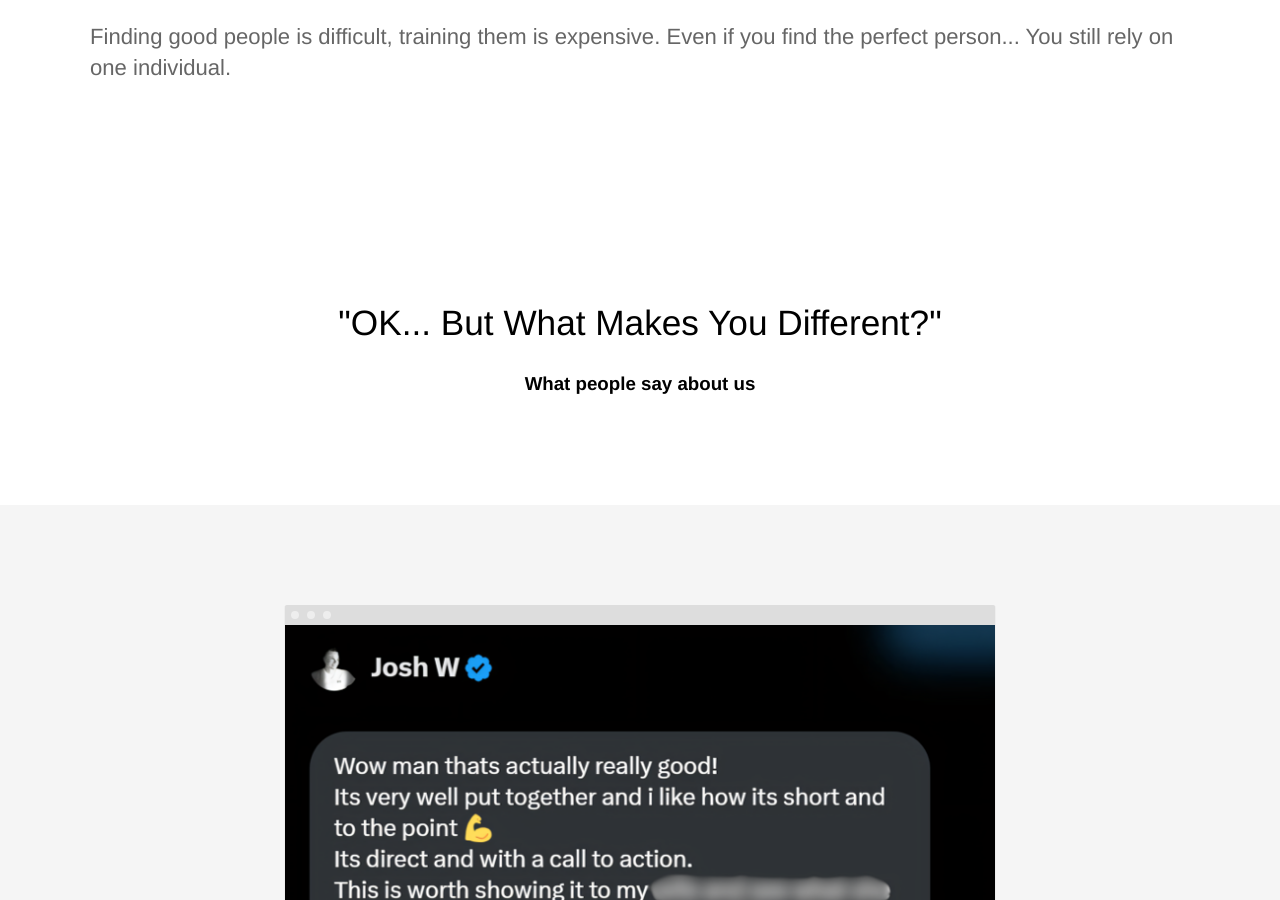
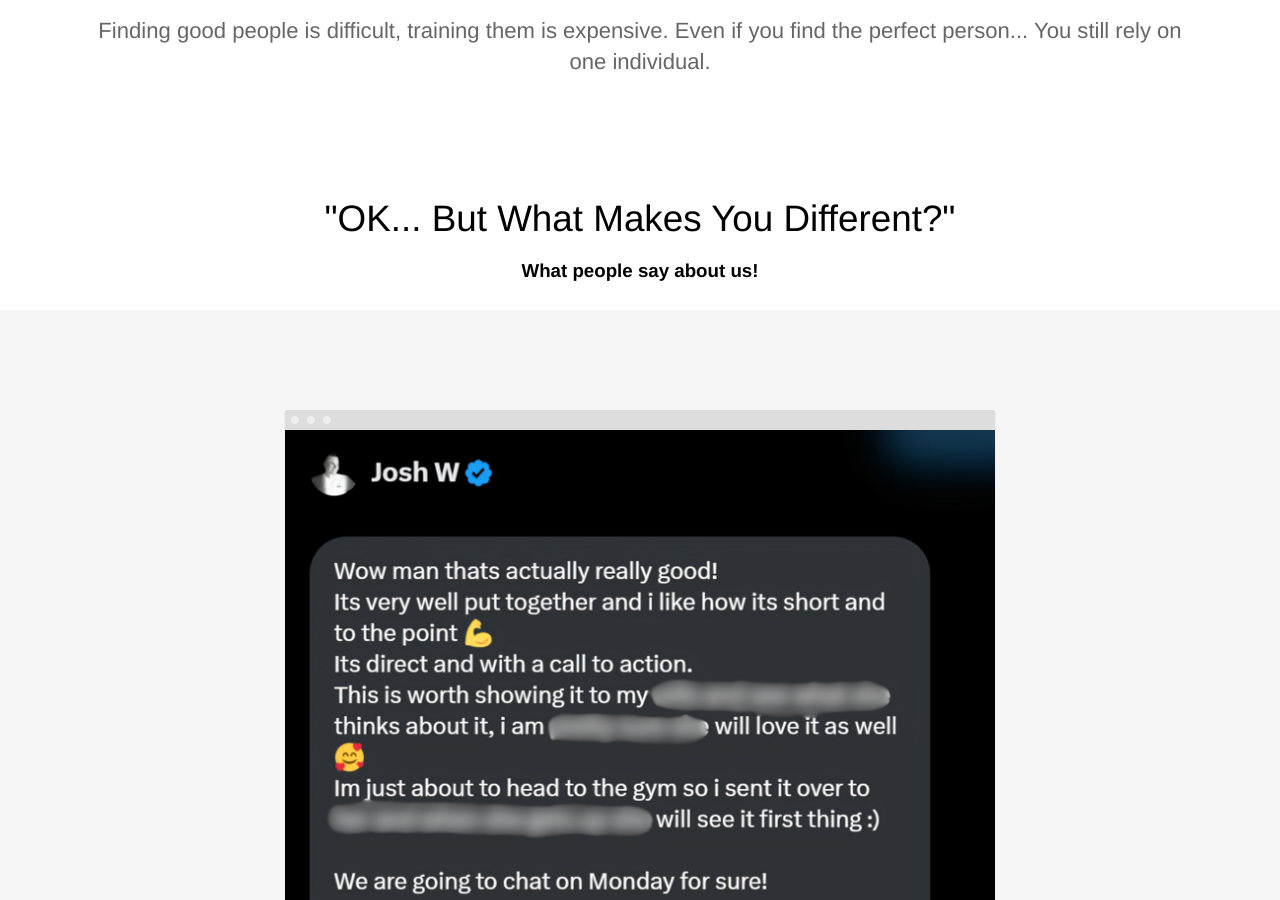
Before and after one commit to Huntinex/MMResults, a Jekyll site: the page built from index.html, in a window 1280 px wide and 900 px high, scrolled down 1066 px. Built offline with Jekyll 4.4.1, drawn with Linux system fonts in a browser that asks for light colours.

Commit message:
Update index.html

```diff
--- a/index.html
+++ b/index.html
@@ -11,10 +11,10 @@
 </section>
 
 <div class="content">
-	<section>
+	<center><section>
 		<div class="container center flex">
 			<div class="text editable">
-				<h2>Marketing is important...</h2>
+				<h1>Marketing is important...</h1>
 				<p>...However, there are already 101 things on your to-do list. And they are all important!</p>
 			</div>
 		</div>
@@ -34,11 +34,11 @@
 				<p>Finding good people is difficult,  training them is expensive. Even if you find the perfect person... You still rely on one individual.</p>
 			</div>
 		</div>
-	</section>
-	<center><section>
-			<h2>"OK... But What Makes You Different?"</h2>
-			<h3>What people <strong>say about us</strong></h3>
 	</section></center>
+	<center>
+			<h1>"OK... But What Makes You Different?"</h1>
+			<h3>What people <strong style="font-weight: 900;">say about us</strong>!</h3>
+	</center><br>
 	<section class="testimonial">
 		<div class="container flex">
 			<div class="testimonial-block">
```
